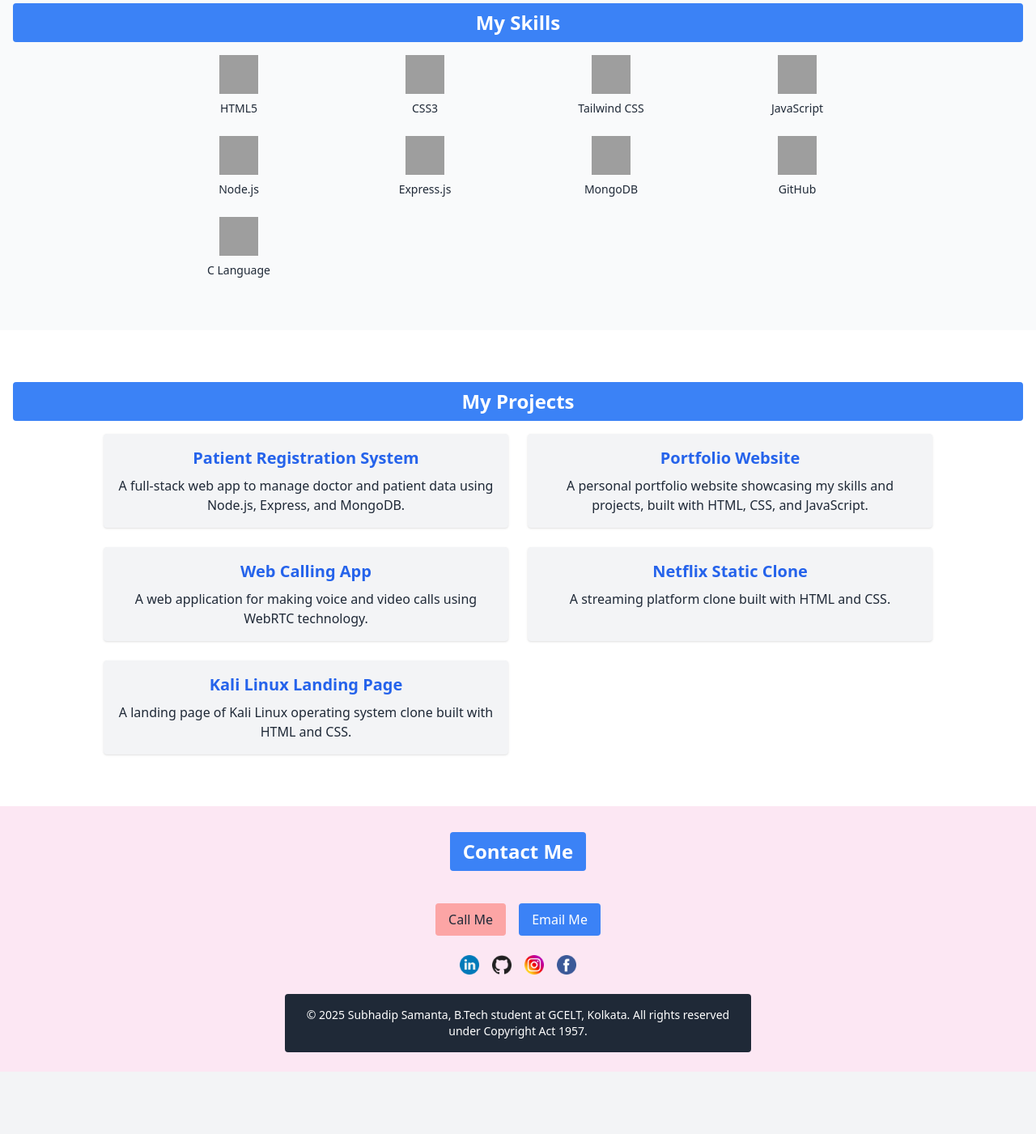
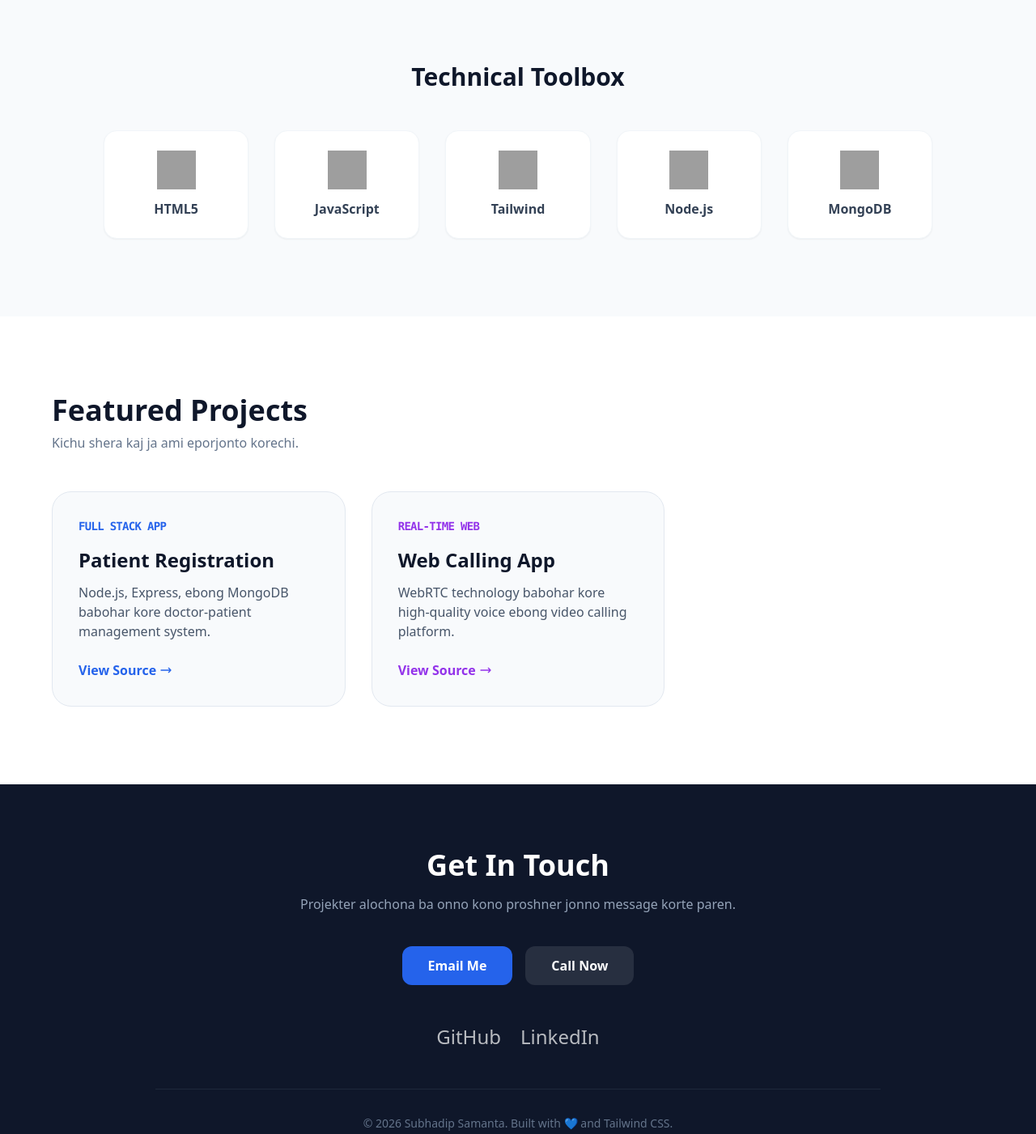
Before and after one commit to SubhadipCSE/This-is-Subhadip, a website: page public/index.html in a window 1280 px wide. Shown: the part 1240-2641 px from the top of the page at 81% size. Before the commit the page ends 2564 px from the top, so only its background shows below. Drawn offline with nearby package versions, Linux system fonts and the light colour scheme; grey boxes are pictures that could not be loaded.

Commit message:
New look Given

```diff
--- a/public/index.html
+++ b/public/index.html
@@ -1,248 +1,310 @@
-<!DOCTYPE html>
+<!doctype html>
 <html lang="en">
   <head>
     <meta charset="UTF-8" />
     <meta name="viewport" content="width=device-width, initial-scale=1.0" />
-    <title>THIS IS SUBHADIP</title>
+    <title>Subhadip Samanta | Portfolio</title>
     <script src="https://cdn.tailwindcss.com"></script>
+    <style>
+      html {
+        scroll-behavior: smooth;
+      }
+      .glass {
+        background: rgba(31, 41, 55, 0.8);
+        backdrop-filter: blur(10px);
+        -webkit-backdrop-filter: blur(10px);
+      }
+      .card-hover:hover {
+        transform: translateY(-5px);
+        transition: all 0.3s ease;
+      }
+    </style>
   </head>
-  <body class="pt-20 bg-gray-100 text-gray-800 scroll-smooth">
+  <body class="bg-slate-50 text-slate-900 font-sans">
     <!-- Navbar -->
-    <header class="bg-gray-800 text-white p-4 fixed top-0 left-0 right-0 z-50 shadow">
+    <header
+      class="glass text-white p-4 fixed top-0 left-0 right-0 z-50 shadow-lg border-b border-gray-700"
+    >
       <div class="max-w-6xl mx-auto flex justify-between items-center">
-        <div class="flex items-center space-x-4">
+        <div class="flex items-center space-x-3">
           <img
             src="iii.jpeg"
             alt="Profile"
-            class="w-10  rounded-full"
+            class="w-10 h-10 rounded-full border-2 border-blue-500 shadow-sm"
           />
-          <h2 class="text-lg font-semibold">Subhadip Samanta</h2>
+          <h2 class="text-xl font-bold tracking-tight">
+            Subhadip<span class="text-blue-400">.</span>
+          </h2>
         </div>
-        <nav class="hidden md:flex space-x-6 items-center text-white">
-  <a href="#home" class="flex items-center space-x-1 hover:text-gray-300">
-    <svg xmlns="http://www.w3.org/2000/svg" class="w-5 h-5" fill="none" viewBox="0 0 24 24"
-      stroke="currentColor"><path stroke-linecap="round" stroke-linejoin="round" stroke-width="2"
-      d="M3 9l9-7 9 7v11a2 2 0 01-2 2H5a2 2 0 01-2-2z" /></svg>
-    <span>Home</span>
-  </a>
-
-  <a href="#about" class="flex items-center space-x-1 hover:text-gray-300">
-    <svg xmlns="http://www.w3.org/2000/svg" class="w-5 h-5" fill="none" viewBox="0 0 24 24"
-      stroke="currentColor"><path stroke-linecap="round" stroke-linejoin="round" stroke-width="2"
-      d="M5.121 17.804A13.937 13.937 0 0112 15c2.485 0 4.779.906 6.879 2.404M15 10a3 3 0 11-6 0 3 3 0 016 0z" /></svg>
-    <span>About</span>
-  </a>
-
-  <a href="#skills" class="flex items-center space-x-1 hover:text-gray-300">
-    <svg xmlns="http://www.w3.org/2000/svg" class="w-5 h-5" fill="none" viewBox="0 0 24 24"
-      stroke="currentColor"><path stroke-linecap="round" stroke-linejoin="round" stroke-width="2"
-      d="M13 10V3L4 14h7v7l9-11h-7z" /></svg>
-    <span>Skills</span>
-  </a>
-
-  <a href="#projects" class="flex items-center space-x-1 hover:text-gray-300">
-    <svg xmlns="http://www.w3.org/2000/svg" class="w-5 h-5" fill="none" viewBox="0 0 24 24"
-      stroke="currentColor"><path stroke-linecap="round" stroke-linejoin="round" stroke-width="2"
-      d="M9.75 17L4.5 12.75 9.75 8.5M14.25 17l5.25-4.25L14.25 8.5" /></svg>
-    <span>Projects</span>
-  </a>
-
-  <a href="#contact" class="flex items-center space-x-1 hover:text-gray-300">
-    <svg xmlns="http://www.w3.org/2000/svg" class="w-5 h-5" fill="none" viewBox="0 0 24 24"
-      stroke="currentColor"><path stroke-linecap="round" stroke-linejoin="round" stroke-width="2"
-      d="M16 12h2a2 2 0 002-2V6a2 2 0 00-2-2h-2m-4 0H8a2 2 0 00-2 2v4a2 2 0 002 2h4m0 0v6m0 0l3-3m-3 3l-3-3" /></svg>
-    <span>Contact</span>
-  </a>
+        <nav class="hidden md:flex space-x-8 items-center font-medium">
+          <a href="#home" class="hover:text-blue-400 transition">Home</a>
+          <a href="#about" class="hover:text-blue-400 transition">About</a>
+          <a href="#skills" class="hover:text-blue-400 transition">Skills</a>
+          <a href="#projects" class="hover:text-blue-400 transition"
+            >Projects</a
+          >
+          <a
+            href="#contact"
+            class="px-4 py-2 bg-blue-600 rounded-lg hover:bg-blue-700 transition"
+            >Contact</a
+          >
         </nav>
-
       </div>
     </header>
 
-    <!-- Home Section -->
-    <section id="home" class="min-h-screen flex flex-col items-center justify-center px-4 text-center">
-      <h1 class="text-4xl font-bold mb-4">Welcome to My Portfolio</h1>
-      <p class="text-lg text-gray-700 mb-6 max-w-xl">
-        I am Subhadip Samanta, a B.Tech engineering student from Government College of Engineering and Leather Technology, Kolkata.
-      </p>
+    <!-- Hero Section -->
+    <section
+      id="home"
+      class="min-h-screen flex flex-col items-center justify-center px-4 pt-20 text-center bg-gradient-to-b from-slate-100 to-white"
+    >
+      <div class="relative mb-6">
+        <div
+          class="absolute inset-0 bg-blue-500 rounded-full blur-2xl opacity-20"
+        ></div>
         <img
           src="IMG_20250405_222500~2 (1).jpg"
           alt="Subhadip"
-        class="h-64 rounded-full mb-4"
+          class="relative h-56 w-56 object-cover rounded-full border-4 border-white shadow-2xl mx-auto"
         />
-      <h3 class="text-xl font-semibold mb-2">Aspiring Web Developer</h3>
-      <p class="text-gray-600">
-        Explore my projects and get in touch with me!
+      </div>
+      <h1 class="text-5xl font-extrabold mb-4 text-slate-800">
+        Hi, I'm <span class="text-blue-600">Subhadip Samanta</span>
+      </h1>
+      <p class="text-xl text-slate-600 mb-8 max-w-2xl leading-relaxed">
+        B.Tech student at <strong>GCELT, Kolkata</strong>. I build modern web
+        applications and love exploring complex system architectures.
       </p>
+      <div class="flex space-x-4">
+        <a
+          href="#projects"
+          class="bg-slate-800 text-white px-8 py-3 rounded-full font-semibold hover:bg-slate-900 transition shadow-lg"
+          >View My Work</a
+        >
+        <a
+          href="#contact"
+          class="bg-white text-slate-800 border border-slate-200 px-8 py-3 rounded-full font-semibold hover:bg-slate-50 transition shadow-md"
+          >Let's Talk</a
+        >
+      </div>
     </section>
 
     <!-- About Section -->
-    <section id="about" class="py-16 bg-white px-4 text-center">
-      <h2 class="text-2xl font-semibold text-white bg-blue-500 px-4 py-2 rounded mb-4">About Me</h2>
-      <h3 class="text-xl font-semibold mb-2">Full Stack Developer</h3>
-      <p class="max-w-2xl mx-auto text-gray-700">
-        I am passionate about full-stack web development, C programming, and building modern and efficient web applications. I love learning new technologies and solving real-world problems through code.
+    <section id="about" class="py-24 bg-white px-4 border-y border-slate-100">
+      <div class="max-w-4xl mx-auto text-center">
+        <span class="text-blue-600 font-bold tracking-widest uppercase text-sm"
+          >Introduction</span
+        >
+        <h2 class="text-4xl font-bold mt-2 mb-8">About Me</h2>
+        <p class="text-lg leading-relaxed text-slate-600 italic">
+          "I am passionate about Full Stack development, C programming, and
+          solving real-world problems through clean code."
         </p>
+        <p class="mt-4 text-slate-600">
+          Bortomane ami modern web technologies jemon Node.js, Express, ebong
+          MongoDB niye kaj korchi. Amon kichu create kora amar uddeshyo ja
+          manusher jibon ke sohoj kore.
+        </p>
+      </div>
     </section>
 
     <!-- Skills Section -->
-   <section id="skills" class="py-16 px-4 text-center bg-gray-50">
-  <h2 class="text-2xl font-semibold text-white bg-blue-500 px-4 py-2 rounded mb-4">My Skills</h2>
-
-  <div class="grid grid-cols-2 sm:grid-cols-3 md:grid-cols-4 gap-6 max-w-4xl mx-auto">
-    <!-- HTML -->
-    <div class="flex flex-col items-center">
-      <img src="https://cdn.jsdelivr.net/gh/devicons/devicon/icons/html5/html5-original.svg" alt="HTML" class="w-12 h-12" />
-      <span class="mt-2 text-sm font-medium">HTML5</span>
+    <section id="skills" class="py-24 px-4 text-center bg-slate-50">
+      <h2 class="text-3xl font-bold mb-12">Technical Toolbox</h2>
+      <div
+        class="grid grid-cols-2 sm:grid-cols-3 md:grid-cols-5 gap-8 max-w-5xl mx-auto"
+      >
+        <!-- Skill Item Template -->
+        <div
+          class="flex flex-col items-center p-6 bg-white rounded-2xl shadow-sm card-hover border border-slate-100"
+        >
+          <img
+            src="https://cdn.jsdelivr.net/gh/devicons/devicon/icons/html5/html5-original.svg"
+            alt="HTML"
+            class="w-12 h-12 mb-3"
+          />
+          <span class="font-semibold text-slate-700">HTML5</span>
         </div>
-
-    <!-- CSS -->
-    <div class="flex flex-col items-center">
-      <img src="https://cdn.jsdelivr.net/gh/devicons/devicon/icons/css3/css3-original.svg" alt="CSS" class="w-12 h-12" />
-      <span class="mt-2 text-sm font-medium">CSS3</span>
+        <div
+          class="flex flex-col items-center p-6 bg-white rounded-2xl shadow-sm card-hover border border-slate-100"
+        >
+          <img
+            src="https://cdn.jsdelivr.net/gh/devicons/devicon/icons/javascript/javascript-original.svg"
+            alt="JS"
+            class="w-12 h-12 mb-3"
+          />
+          <span class="font-semibold text-slate-700">JavaScript</span>
         </div>
-
-    <!-- Tailwind CSS -->
-    <div class="flex flex-col items-center">
-      <img src="https://www.vectorlogo.zone/logos/tailwindcss/tailwindcss-icon.svg" alt="Tailwind" class="w-12 h-12" />
-      <span class="mt-2 text-sm font-medium">Tailwind CSS</span>
+        <div
+          class="flex flex-col items-center p-6 bg-white rounded-2xl shadow-sm card-hover border border-slate-100"
+        >
+          <img
+            src="https://www.vectorlogo.zone/logos/tailwindcss/tailwindcss-icon.svg"
+            alt="Tailwind"
+            class="w-12 h-12 mb-3"
+          />
+          <span class="font-semibold text-slate-700">Tailwind</span>
         </div>
-
-    <!-- JavaScript -->
-    <div class="flex flex-col items-center">
-      <img src="https://cdn.jsdelivr.net/gh/devicons/devicon/icons/javascript/javascript-original.svg" alt="JavaScript" class="w-12 h-12" />
-      <span class="mt-2 text-sm font-medium">JavaScript</span>
+        <div
+          class="flex flex-col items-center p-6 bg-white rounded-2xl shadow-sm card-hover border border-slate-100"
+        >
+          <img
+            src="https://cdn.jsdelivr.net/gh/devicons/devicon/icons/nodejs/nodejs-original.svg"
+            alt="Node"
+            class="w-12 h-12 mb-3"
+          />
+          <span class="font-semibold text-slate-700">Node.js</span>
         </div>
-
-    <!-- Node.js -->
-    <div class="flex flex-col items-center">
-      <img src="https://cdn.jsdelivr.net/gh/devicons/devicon/icons/nodejs/nodejs-original.svg" alt="Node.js" class="w-12 h-12" />
-      <span class="mt-2 text-sm font-medium">Node.js</span>
-    </div>
-    <!-- express.js -->
-    <div class="flex flex-col items-center">
-      <img src="https://cdn.jsdelivr.net/gh/devicons/devicon/icons/express/express-original.svg" alt="Express.js" class="w-12 h-12" />
-      <span class="mt-2 text-sm font-medium">Express.js</span>
-    </div>
-    <!-- MongoDB -->
-    <div class="flex flex-col items-center">
-      <img src="https://cdn.jsdelivr.net/gh/devicons/devicon/icons/mongodb/mongodb-original.svg" alt="MongoDB" class="w-12 h-12" />
-      <span class="mt-2 text-sm font-medium">MongoDB</span>
-    </div>
-
-    <!-- GitHub -->
-    <div class="flex flex-col items-center">
-      <img src="https://cdn.jsdelivr.net/gh/devicons/devicon/icons/github/github-original.svg" alt="GitHub" class="w-12 h-12" />
-      <span class="mt-2 text-sm font-medium">GitHub</span>
-    </div>
-
-    <!-- C Programming -->
-    <div class="flex flex-col items-center">
-      <img src="https://cdn.jsdelivr.net/gh/devicons/devicon/icons/c/c-original.svg" alt="C" class="w-12 h-12" />
-      <span class="mt-2 text-sm font-medium">C Language</span>
+        <div
+          class="flex flex-col items-center p-6 bg-white rounded-2xl shadow-sm card-hover border border-slate-100"
+        >
+          <img
+            src="https://cdn.jsdelivr.net/gh/devicons/devicon/icons/mongodb/mongodb-original.svg"
+            alt="DB"
+            class="w-12 h-12 mb-3"
+          />
+          <span class="font-semibold text-slate-700">MongoDB</span>
         </div>
       </div>
     </section>
 
-
     <!-- Projects Section -->
-   <section id="projects" class="py-16 px-4 bg-white text-center">
-  <h2 class="text-2xl font-semibold text-white bg-blue-500 px-4 py-2 rounded mb-4">My Projects</h2>
-  <div class="grid md:grid-cols-2 gap-6 max-w-5xl mx-auto">
-
-    <!-- Patient Registration System -->
-    <div class="bg-gray-100 p-4 rounded shadow hover:shadow-lg transition">
-      <h3 class="text-xl font-bold mb-2 text-blue-600">
-        <a href="https://github.com/SubhadipCSE/Doctor-Camp" target="_blank">Patient Registration System</a>
+    <section id="projects" class="py-24 px-4 bg-white">
+      <div class="max-w-6xl mx-auto">
+        <div class="flex justify-between items-end mb-12">
+          <div>
+            <h2 class="text-4xl font-bold">Featured Projects</h2>
+            <p class="text-slate-500 mt-2">
+              Kichu shera kaj ja ami eporjonto korechi.
+            </p>
+          </div>
+        </div>
+        <div class="grid md:grid-cols-2 lg:grid-cols-3 gap-8">
+          <!-- Project 1 -->
+          <div
+            class="group bg-slate-50 rounded-3xl overflow-hidden border border-slate-200 card-hover"
+          >
+            <div class="p-8">
+              <div
+                class="text-blue-600 mb-4 font-mono text-sm tracking-tighter uppercase font-bold"
+              >
+                Full Stack App
+              </div>
+              <h3
+                class="text-2xl font-bold mb-3 group-hover:text-blue-600 transition"
+              >
+                Patient Registration
               </h3>
-      <p>A full-stack web app to manage doctor and patient data using Node.js, Express, and MongoDB.</p>
+              <p class="text-slate-600 mb-6">
+                Node.js, Express, ebong MongoDB babohar kore doctor-patient
+                management system.
+              </p>
+              <a
+                href="https://github.com/SubhadipCSE/Doctor-Camp"
+                target="_blank"
+                class="inline-flex items-center text-blue-600 font-semibold"
+              >
+                View Source
+                <svg
+                  class="w-4 h-4 ml-1"
+                  fill="none"
+                  stroke="currentColor"
+                  viewBox="0 0 24 24"
+                >
+                  <path
+                    stroke-linecap="round"
+                    stroke-linejoin="round"
+                    stroke-width="2"
+                    d="M17 8l4 4m0 0l-4 4m4-4H3"
+                  />
+                </svg>
+              </a>
             </div>
-
-    <!-- Portfolio Website -->
-    <div class="bg-gray-100 p-4 rounded shadow hover:shadow-lg transition">
-      <h3 class="text-xl font-bold mb-2 text-blue-600">
-        <a href="https://github.com/SubhadipCSE/this-is-subhadip" target="_blank">Portfolio Website</a>
+          </div>
+          <!-- Project 2 -->
+          <div
+            class="group bg-slate-50 rounded-3xl overflow-hidden border border-slate-200 card-hover"
+          >
+            <div class="p-8">
+              <div
+                class="text-purple-600 mb-4 font-mono text-sm tracking-tighter uppercase font-bold"
+              >
+                Real-time Web
+              </div>
+              <h3
+                class="text-2xl font-bold mb-3 group-hover:text-purple-600 transition"
+              >
+                Web Calling App
               </h3>
-      <p>A personal portfolio website showcasing my skills and projects, built with HTML, CSS, and JavaScript.</p>
+              <p class="text-slate-600 mb-6">
+                WebRTC technology babohar kore high-quality voice ebong video
+                calling platform.
+              </p>
+              <a
+                href="https://github.com/SubhadipCSE/Web-Calling-App"
+                target="_blank"
+                class="inline-flex items-center text-purple-600 font-semibold"
+              >
+                View Source
+                <svg
+                  class="w-4 h-4 ml-1"
+                  fill="none"
+                  stroke="currentColor"
+                  viewBox="0 0 24 24"
+                >
+                  <path
+                    stroke-linecap="round"
+                    stroke-linejoin="round"
+                    stroke-width="2"
+                    d="M17 8l4 4m0 0l-4 4m4-4H3"
+                  />
+                </svg>
+              </a>
             </div>
-    <!-- Web Calling App -->
-    <div class="bg-gray-100 p-4 rounded shadow hover:shadow-lg transition">
-      <h3 class="text-xl font-bold mb-2 text-blue-600">
-        <a href="https://github.com/SubhadipCSE/Web-Calling-App" target="_blank">Web Calling App</a>
-      </h3>
-      <p>A web application for making voice and video calls using WebRTC technology.</p>
           </div>
-    <!-- Netflix Clone -->
-    <div class="bg-gray-100 p-4 rounded shadow hover:shadow-lg transition">
-      <h3 class="text-xl font-bold mb-2 text-blue-600">
-        <a href="https://github.com/SubhadipCSE/Netflix_Colne" target="_blank">Netflix Static Clone</a>
-      </h3>
-      <p>A streaming platform clone built with HTML and CSS.</p>
         </div>
-    <!-- Kali Linux Landing Page -->
-    <div class="bg-gray-100 p-4 rounded shadow hover:shadow-lg transition">
-      <h3 class="text-xl font-bold mb-2 text-blue-600">
-        <a href="https://github.com/SubhadipCSE/Responsive_kali_clone" target="_blank">Kali Linux Landing Page</a>
-      </h3>
-      <p>A landing page of Kali Linux operating system clone built with HTML and CSS.</p>
-    </div>
-
-
-
-  </div>
-</section>
-
-        <!-- Add more project cards as needed -->
       </div>
     </section>
 
     <!-- Contact Section -->
-   <footer id="contact" class="bg-pink-100 text-gray-800 px-4 pt-8 pb-6 flex">
-  <div class="max-w-xl mx-auto flex flex-col items-center">
-    <h2 class="text-2xl font-semibold text-white bg-blue-500 px-4 py-2 rounded mb-4">Contact Me</h2>
+    <footer id="contact" class="bg-slate-900 text-white py-20 px-4">
+      <div class="max-w-4xl mx-auto text-center">
+        <h2 class="text-4xl font-bold mb-4">Get In Touch</h2>
+        <p class="text-slate-400 mb-10">
+          Projekter alochona ba onno kono proshner jonno message korte paren.
+        </p>
 
-    <!-- Contact Actions -->
-    <div class="w-full space-y-4 flex items-center justify-center">
-      <div class="flex gap-4 mt-6">
-        <!-- Call Me -->
+        <div class="flex flex-wrap justify-center gap-4 mb-12">
+          <a
+            href="mailto:noastedlife@gmail.com"
+            class="bg-blue-600 hover:bg-blue-700 px-8 py-3 rounded-xl font-bold transition"
+            >Email Me</a
+          >
           <a
             href="tel:+918536826782"
-          class="bg-red-300 text-gray-800 px-4 py-2 rounded hover:bg-red-400 transition"
+            class="bg-white/10 hover:bg-white/20 px-8 py-3 rounded-xl font-bold transition"
+            >Call Now</a
           >
-          Call Me
-        </a>
-
-        <!-- Email Me -->
-        <a
-          href="mailto:noastedlife@gmail.com?subject=Contact%20from%20Portfolio&body=Hi%20Subhadip,"
-          class="bg-blue-500 text-white px-4 py-2 rounded hover:bg-blue-600 transition"
-        >
-          Email Me
-        </a>
-      </div>
         </div>
 
-    <!-- Social Media Icons -->
-    <div class="flex gap-4 mt-6">
-      <a href="https://www.linkedin.com/in/subhadip-samanta-92aa76325/" target="_blank">
-        <img src="image copy 2.png" alt="LinkedIn" class="w-6 h-6" />
-      </a>
-      <a href="https://github.com/SubhadipCSE" target="_blank">
-        <img src="image copy.png" alt="GitHub" class="w-6 h-6" />
-      </a>
-      <a href="https://www.instagram.com/noastedlife/" target="_blank">
-        <img src="image copy 3.png" alt="Instagram" class="w-6 h-6" />
-      </a>
-      <a href="https://www.facebook.com/subhadip.samanta.323011" target="_blank">
-        <img src="image.png" alt="Facebook" class="w-6 h-6" />
-      </a>
+        <div class="flex justify-center space-x-6 mb-12">
+          <a
+            href="https://github.com/SubhadipCSE"
+            target="_blank"
+            class="opacity-70 hover:opacity-100 transition text-2xl"
+            >GitHub</a
+          >
+          <a
+            href="https://linkedin.com/in/subhadip-samanta-92aa76325/"
+            target="_blank"
+            class="opacity-70 hover:opacity-100 transition text-2xl"
+            >LinkedIn</a
+          >
         </div>
 
-    <!-- Copyright -->
-    <div class="mt-6 bg-gray-800 text-white text-sm text-center w-full p-4 rounded">
-      &copy; 2025 Subhadip Samanta, B.Tech student at GCELT, Kolkata. All rights reserved under Copyright Act 1957.
+        <div class="border-t border-slate-800 pt-8 text-slate-500 text-sm">
+          &copy; 2026 Subhadip Samanta. Built with 💙 and Tailwind CSS.
         </div>
       </div>
     </footer>
-
   </body>
 </html>
```
Lines whose indentation alone changed are shown as unchanged.
